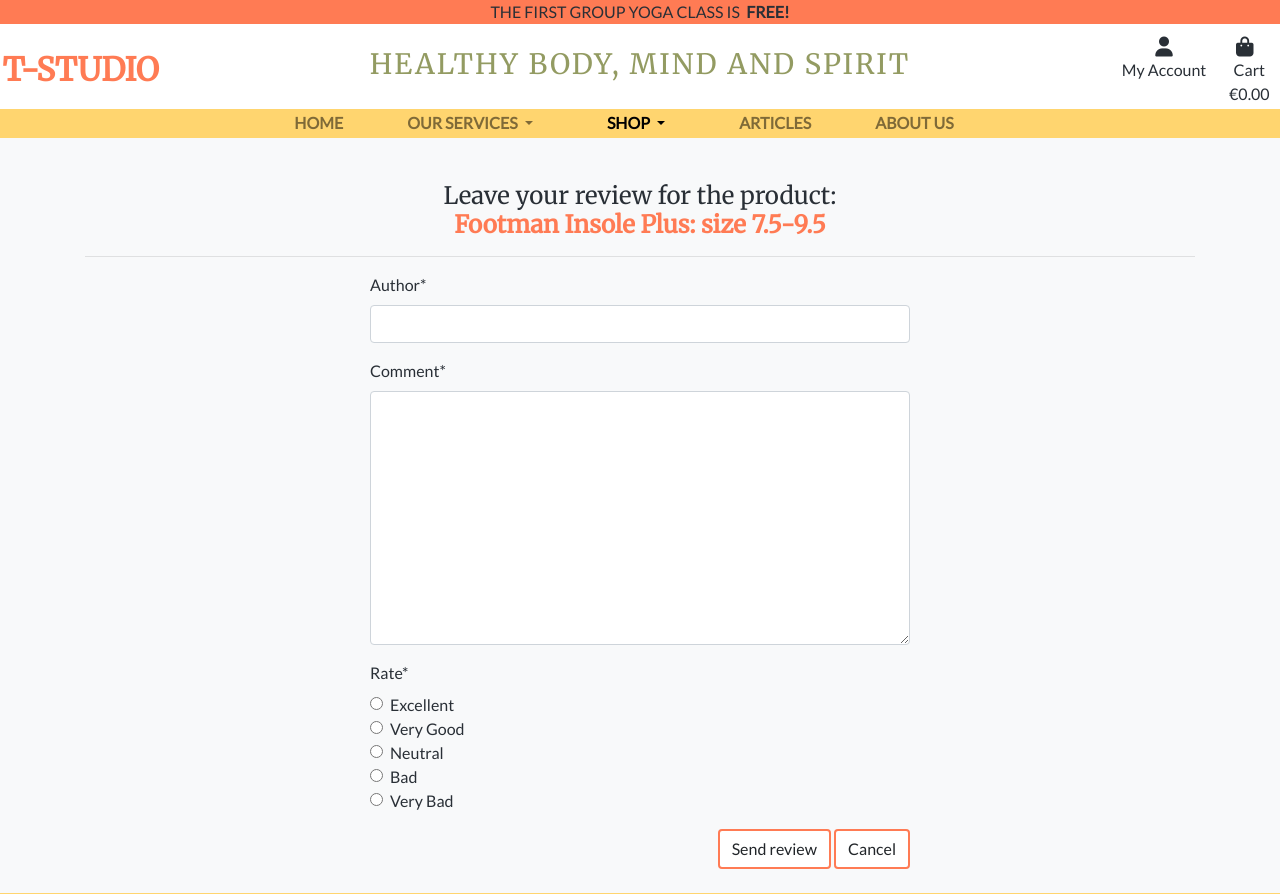
After one commit to OlgaKuvs/T-studio, a Django app: page /products/review_product/4/ in a window 1280 px wide. The commit adds this page. Shown: the top 894 px of the page. Run offline with Django 3.2, Linux system fonts and the light colour scheme; data comes from the database, SQL or seed files in the repository; some libraries are stand-ins or nearby versions.

Commit message:
feat: add model, form and template for product review

```diff
--- /dev/null
+++ b/products/forms.py
@@ -0,0 +1,14 @@
+from django import forms
+from .models import Review
+
+class ReviewForm(forms.ModelForm):
+
+    class Meta:
+        model = Review
+        fields = ('author', 'comment', 'rate')
+
+        widgets = {
+            'author': forms.TextInput(attrs={'class': 'form-control'}),
+            'comment': forms.Textarea(attrs={'class': 'form-control', 'maxlength': 1000}),
+            'rate': forms.RadioSelect(attrs={'class': 'form-control', 'class': 'form-check-inline'}),
+        }
--- a/products/models.py
+++ b/products/models.py
@@ -1,4 +1,5 @@
 from django.db import models
+from profiles.models import UserProfile
 
 class Category(models.Model):
 
@@ -32,3 +33,26 @@ class Product(models.Model):
 
     def __str__(self):
         return f"{self.name}, {self.rating}"
+
+
+class Review(models.Model):
+    """Model for user review"""
+
+    RATE_CHOICES = [
+        ('5', 'Excellent'),
+        ('4', 'Very Good'),
+        ('3', 'Neutral'),
+        ('2', 'Bad'),
+        ('1', 'Very Bad'),
+    ]
+
+    user = models.ForeignKey(UserProfile, on_delete=models.CASCADE)
+    product = models.ForeignKey(Product, on_delete=models.CASCADE, related_name="reviews", null=True, blank=True)
+    author = models.CharField(max_length=50, null=False, blank=False)
+    comment = models.TextField(null=False, blank=False)
+    rate = models.CharField(choices=RATE_CHOICES, max_length=50, default=None)
+    created_at = models.DateTimeField(auto_now_add=True)
+    approved = models.BooleanField(default=False)
+
+    def __str__(self):
+        return f"{self.product.name}, {self.user.user}, {self.rate}"
--- a/products/templates/products/product_detail.html
+++ b/products/templates/products/product_detail.html
@@ -31,7 +31,7 @@
                     </a>
                 </p>
                 {% if product.rating %}
-                <small class="text-muted"><i class="fas fa-star mr-1"></i>{{ product.rating }} </small>
+                <small class="text-muted"><i class="fas fa-star mr-1"></i>{{ product.rating }}</small>
                 {% else %}
                 <small class="text-muted">No Rating</small>
                 {% endif %}
--- /dev/null
+++ b/products/templates/products/review_product.html
@@ -0,0 +1,38 @@
+{% extends "base.html" %}
+{% load static %}
+
+{% comment %}
+    {% block extra_css %}
+        <link rel="stylesheet" href="{% static 'products/css/products.css' %}">
+    {% endblock %}
+{% endcomment %}
+
+{% block page_header %}
+    <div class="container header-container">
+        <div class="row">
+            <div class="col text-center mt-3">
+                <h4 class="mt-3 map-text">Leave your review for the product:<br>
+                <span class="mt-3 logo-colour"><strong>{{ product.name }} </strong></span></h4>
+                <hr>
+            </div>
+        </div>
+    </div>
+{% endblock %}
+
+{% block content %}
+<div class="container">
+    <div class="row justify-content-center">
+        <div class="col-12 col-md-6">
+            <form method="POST" action="" class="form mb-2">
+                {% csrf_token %}
+                {{ form | crispy }}
+                <div class="text-right">
+                    <a class="btn btn-basic" type="submit" href="#">Send review</a>
+                    <span class="btn btn-basic" onclick="window.history.back()">Cancel</span>
+                </div>
+            </form>
+        </div>
+    </div>
+</div>
+
+{% endblock %}
--- a/products/urls.py
+++ b/products/urls.py
@@ -1,6 +1,6 @@
 from django.urls import path
 from . import views
-from .views import ProductListView, CategoryView
+from .views import ProductListView, CategoryView, ReviewView
 
 app_name = 'products'
 
@@ -8,4 +8,5 @@ urlpatterns = [
     path('', ProductListView.as_view(), name='products'),
     path('category/<str:slug>', CategoryView, name='category'),
     path('<int:product_id>/', views.product_detail, name='product_detail'),
+    path('review_product/<int:product_id>/', ReviewView.as_view(), name='review_product'),
 ]
--- a/products/views.py
+++ b/products/views.py
@@ -1,8 +1,13 @@
 from django.shortcuts import render, get_object_or_404, redirect
-from .models import Product, Category
 from django.views.generic import ListView
+from django.views.generic.edit import CreateView
 from django.db.models import Q
+from django.urls import reverse_lazy
 from django.contrib import messages
+from django.contrib.messages.views import SuccessMessageMixin
+
+from .models import Product, Category, Review
+from .forms import ReviewForm
 
 
 class ProductListView(ListView):
@@ -59,3 +64,22 @@ def product_detail(request, product_id):
         "category": category,
     }
     return render(request, "products/product_detail.html", context)
+
+
+class ReviewView(SuccessMessageMixin, CreateView):
+    model = Review
+    form_class = ReviewForm
+    template_name = 'products/review_product.html'
+    success_url = reverse_lazy('products:products')
+    success_message = "Your review was created! It will be shown after admin approval."
+
+    def form_valid(self, form):
+        form.instance.user = self.request.user.userprofile
+        form.instance.product_id = self.kwargs['product_id']
+        return super().form_valid(form)
+
+    def get_context_data(self, **kwargs):
+        context = super().get_context_data(**kwargs)
+        context['product'] = get_object_or_404(Product, pk=self.kwargs['product_id'])
+        # print(context)
+        return context
--- a/profiles/templates/profiles/order_details.html
+++ b/profiles/templates/profiles/order_details.html
@@ -50,8 +50,8 @@
                                 <tbody>
                                     {% for item in order.lineitems.all %}
                                     <tr>
-                                        <td>{{ item.product.name }} </td>
-                                        <td><a href="#" class="btn btn-basic text-small">Leave Review</a></td>
+                                        <td>{{ item.product.name }}</td>
+                                        <td><a href="{% url 'products:review_product' item.product.id %}" class="btn btn-basic text-small">Leave Review</a></td>
                                         <td>{{ item.quantity }}</td>
                                         <td>€{{ item.product.price }}</td>
                                         <td>€{{ item.product.price | calc_subtotal:item.quantity }}</td>
```
Also changed, not shown: products/admin.py (+14 -1 lines), products/templates/products/products.html (+8 -2 lines), profiles/views.py (+9 -0 lines), products/migrations/0002_review.py (added), profiles/migrations/0005_alter_useraddress_profile_county.py (added), profiles/templates/profiles/edit_profile.html (line endings or trailing spaces).
